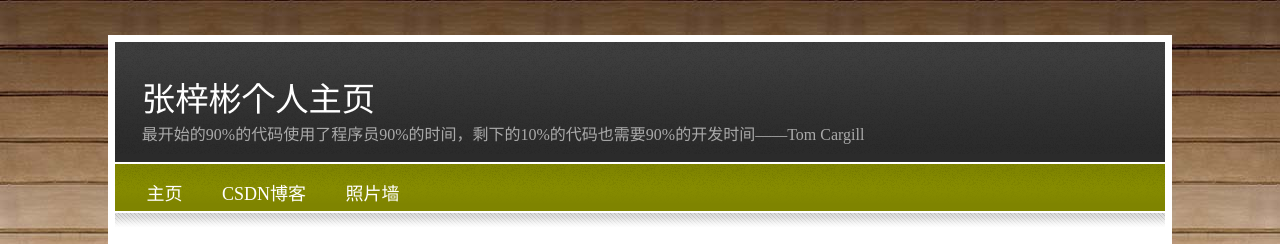
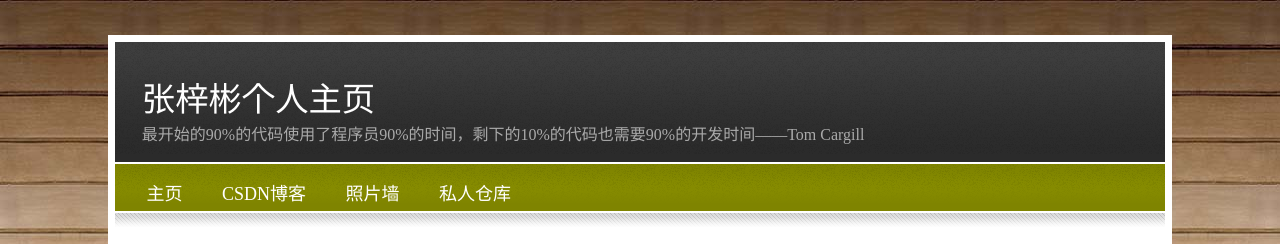
Before and after one commit to zhangzibinAndroid/zhangzibinAndroid.github.io, a plain HTML site: page index.html in a window 1280 px wide. Shown: the top 244 px of the page. Drawn offline with Linux system fonts and the light colour scheme.

Commit message:
新增私人仓库

```diff
--- a/index.html
+++ b/index.html
@@ -34,6 +34,7 @@
 			<li><font face = "楷体" size = 4><a href="./index.html" >主页</a></font></li>
 			<li><font face = "楷体" size = 4><a href="http://blog.csdn.net/zhangzibin1992" target=_blank>CSDN博客</a></font></li>
 			<li><font face = "楷体" size = 4><a href="./picture.html" target=_blank>照片墙</a></font></li>
+			<li><font face = "楷体" size = 4><a href="./private_warehouses" target=_blank>私人仓库</a></font></li>
 		</ul>
 	</div>
 	<div id="menubottom"></div>
```
Also changed, not shown: 1 other file.
